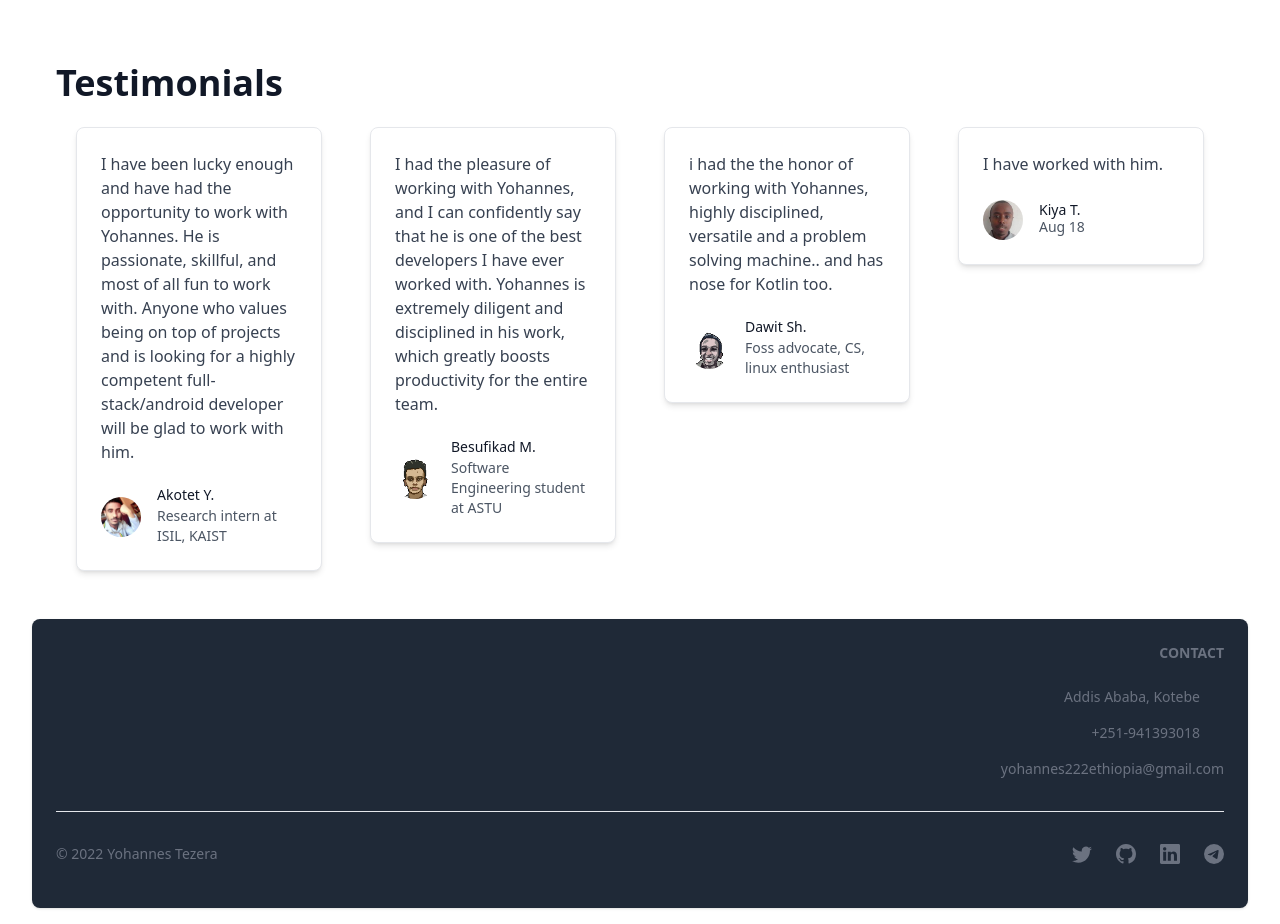
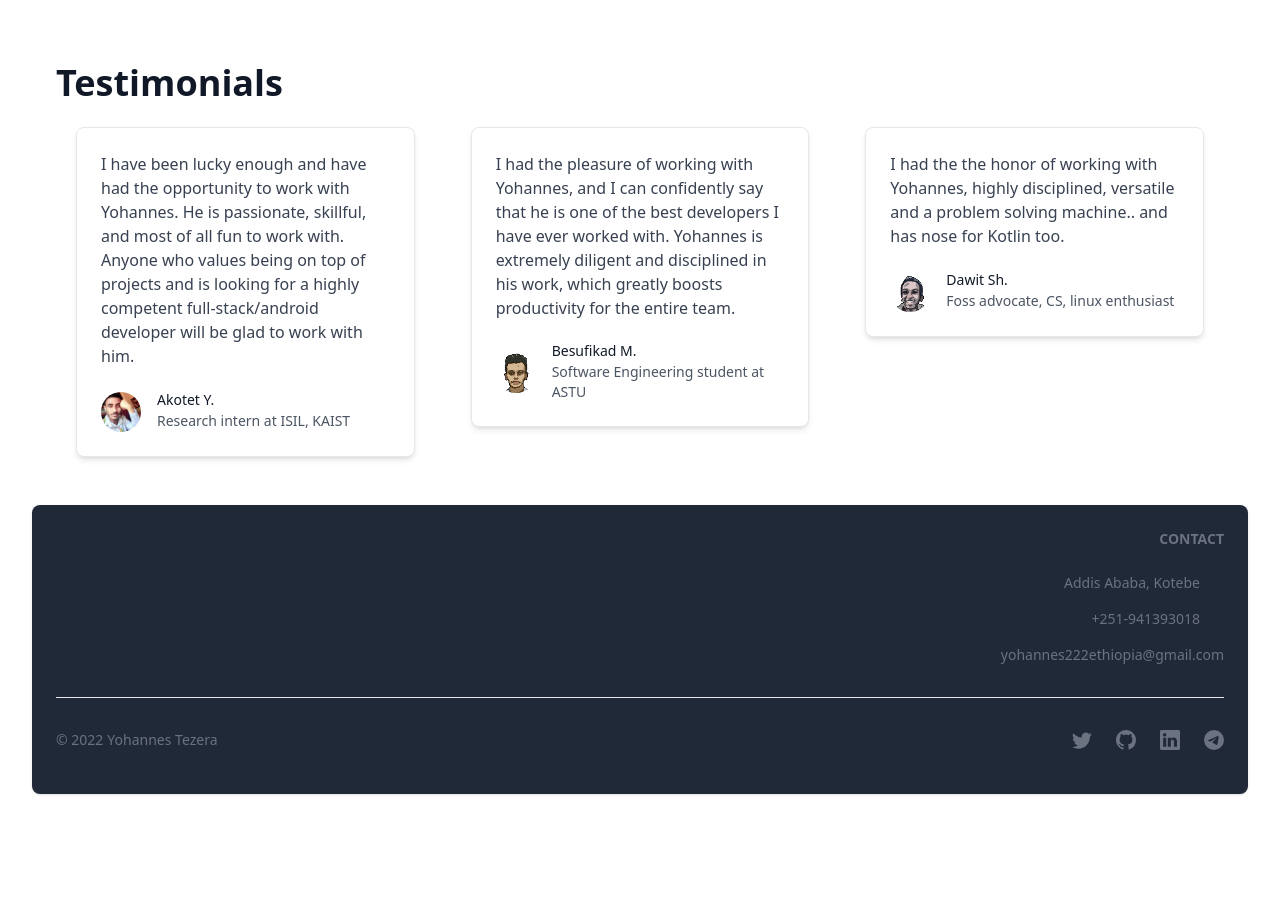
Before and after one commit to YohannesTz/yohannestz-page, a React (Vite) app: page / in a window 1280 px wide. Shown: the part 2840-3764 px from the top of the page. After the commit the page ends 3714 px from the top, so only its background shows below. Built offline with nearby package versions, Linux system fonts and the light colour scheme.

Commit message:
removed one

```diff
--- a/src/components/Testimonials.tsx
+++ b/src/components/Testimonials.tsx
@@ -7,7 +7,7 @@ export const Testimonials = () => {
                 <h1>Testimonials</h1>
             </div>
 
-            <div className="grid mx-auto lg:grid-cols-4 md:grid-cols-3 sm:grid-cols-1 gap-2">
+            <div className="grid mx-auto lg:grid-cols-3 sm:grid-cols-1 gap-4">
 
                 <div className="flex flex-col text-left col-span-1 px-5 hover:drop-shadow-xl">
                     <Card>
@@ -50,7 +50,7 @@ export const Testimonials = () => {
                     <Card>
                         <div className="mb-2">
                             <p className="text-gray-700 text-base">
-                            i had the the honor of working with Yohannes, highly disciplined, versatile and a problem solving machine.. and has nose for Kotlin too.
+                                I had the the honor of working with Yohannes, highly disciplined, versatile and a problem solving machine.. and has nose for Kotlin too.
                             </p>
                         </div>
 
@@ -64,7 +64,7 @@ export const Testimonials = () => {
                     </Card>
                 </div>
 
-                <div className="flex flex-col text-left px-5 col-span-1 hover:drop-shadow-xl">
+                {/* <div className="flex flex-col text-left px-5 col-span-1 hover:drop-shadow-xl">
                     <Card>
                         <div className="mb-2">
                             <p className="text-gray-700 text-base">
@@ -80,7 +80,7 @@ export const Testimonials = () => {
                             </div>
                         </div>
                     </Card>
-                </div>
+                </div> */}
             </div >
         </div>
     )
```
